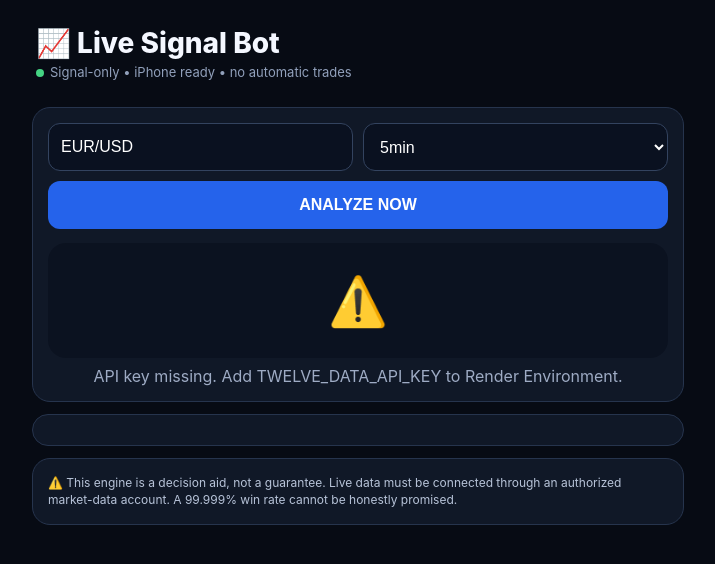
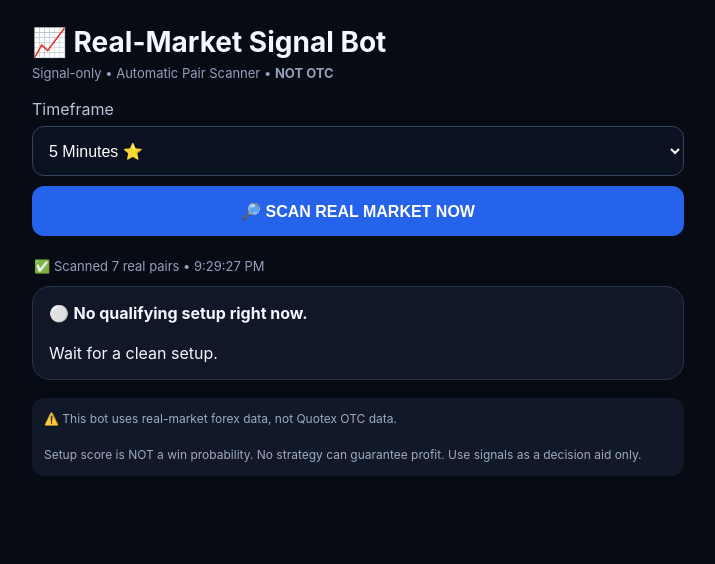
Before and after one commit to asraanam904-bot/Quotex-signal-bot, a Flask app: page / in a window 1280 px wide. Shown: the top 564 px of the page, without its empty margins (282-997 px from the left). Run offline with Flask 3, Linux system fonts and the light colour scheme; data that the repository does not hold is empty.

Commit message:
Update index.html

```diff
--- a/templates/index.html
+++ b/templates/index.html
@@ -1,25 +1,296 @@
-<!doctype html><html><head><meta name="viewport" content="width=device-width,initial-scale=1,viewport-fit=cover"><title>Signal Bot</title>
+<!doctype html>
+<html>
+<head>
+<meta name="viewport" content="width=device-width,initial-scale=1,viewport-fit=cover">
+<title>Real Market Signal Bot</title>
+
 <style>
-*{box-sizing:border-box}body{margin:0;background:#070b14;color:#f4f7ff;font-family:-apple-system,BlinkMacSystemFont,Segoe UI,sans-serif}
-main{max-width:680px;margin:auto;padding:18px 14px 40px}.top{padding:8px 4px 15px}.title{font-size:28px;font-weight:850}.sub{color:#91a0bb;font-size:13px;margin-top:4px}
-.card{background:#101827;border:1px solid #26344d;border-radius:18px;padding:15px;margin-top:12px}.controls{display:grid;grid-template-columns:1fr 1fr;gap:10px}
-select,input,button{width:100%;height:48px;border-radius:12px;border:1px solid #33435f;background:#0a1120;color:white;padding:0 12px;font-size:16px}
-button{background:#2563eb;border:0;font-weight:800}.signal{text-align:center;padding:28px 10px;margin-top:14px;border-radius:18px;background:#0b1220;font-size:48px;font-weight:900}.score{text-align:center;color:#9eabc4;margin-top:8px}
-.row{display:flex;gap:10px;justify-content:space-between;padding:11px 3px;border-bottom:1px solid #253249;color:#dbe3f5}.yes{color:#7ee787}.no{color:#f2cc60}
-.status{font-size:12px;color:#8fa0bc}.warn{font-size:12px;line-height:1.45;color:#b7c3d8}.pulse{display:inline-block;width:8px;height:8px;border-radius:50%;background:#45d483;margin-right:6px}
-</style></head><body><main>
-<div class="top"><div class="title">📈 Live Signal Bot</div><div class="sub"><span class="pulse"></span>Signal-only • iPhone ready • no automatic trades</div></div>
-<div class="card"><div class="controls"><input id="sym" value="EUR/USD"><select id="tf"><option>1min</option><option selected>5min</option><option>15min</option><option>1h</option></select></div><button onclick="run()" style="margin-top:10px">ANALYZE NOW</button>
-<div id="sig" class="signal">⚪</div><div id="score" class="score">Waiting…</div></div>
-<div class="card"><div id="why"></div></div>
-<div class="card warn">⚠️ This engine is a decision aid, not a guarantee. Live data must be connected through an authorized market-data account. A 99.999% win rate cannot be honestly promised.</div>
-</main><script>
-let timer;
-async function run(){let s=document.getElementById('sym').value,i=document.getElementById('tf').value;let d=await fetch('/api/live?symbol='+encodeURIComponent(s)+'&interval='+encodeURIComponent(i)).then(x=>x.json());
-if(d.error){document.getElementById('sig').textContent='⚠️';document.getElementById('score').textContent=d.error;return}
-document.getElementById('sig').textContent=d.signal==='BUY'?'🟢 BUY':d.signal==='SELL'?'🔴 SELL':'⚪ NO TRADE';
-document.getElementById('score').textContent=d.symbol+' • '+d.timeframe+' • confirmation '+d.score+'/100 • '+(d.price||'');
-document.getElementById('why').innerHTML=d.reasons.map(x=>'<div class="row"><span>'+x+'</span><span class="yes">✓</span></div>').join('');
+*{box-sizing:border-box}
+
+body{
+  margin:0;
+  background:#070b14;
+  color:#f4f7ff;
+  font-family:-apple-system,BlinkMacSystemFont,Segoe UI,sans-serif;
 }
-run();timer=setInterval(run,60000);
-</script></body></html>
+
+.container{
+  max-width:680px;
+  margin:auto;
+  padding:20px 14px 40px;
+}
+
+h1{
+  font-size:28px;
+  margin:5px 0 6px;
+}
+
+.sub{
+  color:#91a0bb;
+  font-size:13px;
+  margin-bottom:18px;
+}
+
+label{
+  display:block;
+  margin-bottom:7px;
+  color:#b8c4d9;
+}
+
+select,button{
+  width:100%;
+  height:50px;
+  border-radius:12px;
+  border:1px solid #33435f;
+  background:#0a1120;
+  color:white;
+  padding:0 12px;
+  font-size:16px;
+  margin-bottom:10px;
+}
+
+button{
+  background:#2563eb;
+  border:0;
+  font-weight:800;
+}
+
+button:active{
+  opacity:.8;
+}
+
+#status{
+  color:#91a0bb;
+  font-size:13px;
+  margin:12px 2px;
+}
+
+.card{
+  background:#101827;
+  border:1px solid #26344d;
+  border-radius:18px;
+  padding:16px;
+  margin-top:12px;
+}
+
+.buy{
+  border-color:#238636;
+}
+
+.sell{
+  border-color:#da3633;
+}
+
+.signal{
+  font-size:25px;
+  font-weight:900;
+  margin-bottom:8px;
+}
+
+.buy .signal{
+  color:#7ee787;
+}
+
+.sell .signal{
+  color:#ff7b72;
+}
+
+.score{
+  font-size:18px;
+  font-weight:800;
+  margin:7px 0;
+}
+
+.info{
+  color:#b7c3d8;
+  font-size:14px;
+  line-height:1.6;
+}
+
+ul{
+  padding-left:20px;
+  color:#dbe3f5;
+}
+
+.warn{
+  margin-top:18px;
+  padding:12px;
+  border-radius:12px;
+  background:#111827;
+  color:#9eabc4;
+  font-size:12px;
+  line-height:1.5;
+}
+</style>
+</head>
+
+<body>
+
+<div class="container">
+
+<h1>📈 Real-Market Signal Bot</h1>
+
+<div class="sub">
+  Signal-only • Automatic Pair Scanner • <b>NOT OTC</b>
+</div>
+
+<label for="interval">Timeframe</label>
+
+<select id="interval">
+  <option value="5min" selected>5 Minutes ⭐</option>
+  <option value="1min">1 Minute</option>
+  <option value="15min">15 Minutes</option>
+  <option value="1h">1 Hour</option>
+</select>
+
+<button onclick="scan()">
+  🔎 SCAN REAL MARKET NOW
+</button>
+
+<div id="status">
+  Ready to scan...
+</div>
+
+<div id="signals"></div>
+
+<div class="warn">
+⚠️ This bot uses real-market forex data, not Quotex OTC data.
+<br><br>
+Setup score is NOT a win probability. No strategy can guarantee profit. Use signals as a decision aid only.
+</div>
+
+</div>
+
+<script>
+
+async function scan(){
+
+  const interval =
+    document.getElementById("interval").value;
+
+  const status =
+    document.getElementById("status");
+
+  const box =
+    document.getElementById("signals");
+
+  status.textContent =
+    "🔎 Scanning real-market pairs...";
+
+  box.innerHTML = "";
+
+  try{
+
+    const response =
+      await fetch(
+        "/api/scan?interval=" +
+        encodeURIComponent(interval)
+      );
+
+    const data =
+      await response.json();
+
+    if(data.error){
+
+      status.textContent =
+        "❌ " + data.error;
+
+      return;
+    }
+
+    status.textContent =
+      "✅ Scanned " +
+      data.scanned_pairs.length +
+      " real pairs • " +
+      new Date().toLocaleTimeString();
+
+    if(!data.signals ||
+       data.signals.length === 0){
+
+      box.innerHTML = `
+        <div class="card">
+          ⚪ <b>No qualifying setup right now.</b>
+          <br><br>
+          Wait for a clean setup.
+        </div>
+      `;
+
+      return;
+    }
+
+    data.signals.forEach(x => {
+
+      const isBuy =
+        x.signal === "BUY";
+
+      const cls =
+        isBuy ? "buy" : "sell";
+
+      const reasons =
+        (x.reasons || [])
+        .map(reason =>
+          "<li>" + reason + "</li>"
+        )
+        .join("");
+
+      box.innerHTML += `
+
+        <div class="card ${cls}">
+
+          <div class="signal">
+            ${isBuy ? "🟢 BUY" : "🔴 SELL"}
+            — ${x.symbol}
+          </div>
+
+          <div class="score">
+            ⭐ Setup Score: ${x.score}/100
+          </div>
+
+          <div class="info">
+
+            ⏱️ Timeframe:
+            <b>${x.interval || interval}</b>
+
+            <br>
+
+            🎯 Setup:
+            <b>${x.setup}</b>
+
+            <br>
+
+            💰 Price:
+            <b>${x.price}</b>
+
+          </div>
+
+          <ul>
+            ${reasons}
+          </ul>
+
+        </div>
+
+      `;
+
+    });
+
+  }
+
+  catch(error){
+
+    status.textContent =
+      "❌ Scan error: " +
+      error.message;
+
+  }
+
+}
+
+/* Automatic scan every 60 seconds */
+scan();
+
+setInterval(scan,60000);
+
+</script>
+
+</body>
+</html>
```
